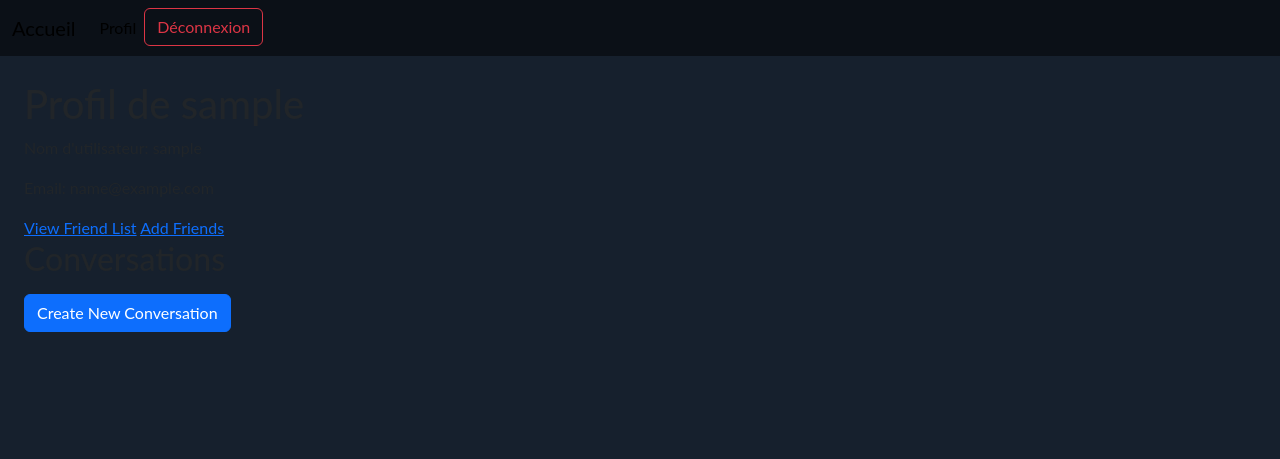
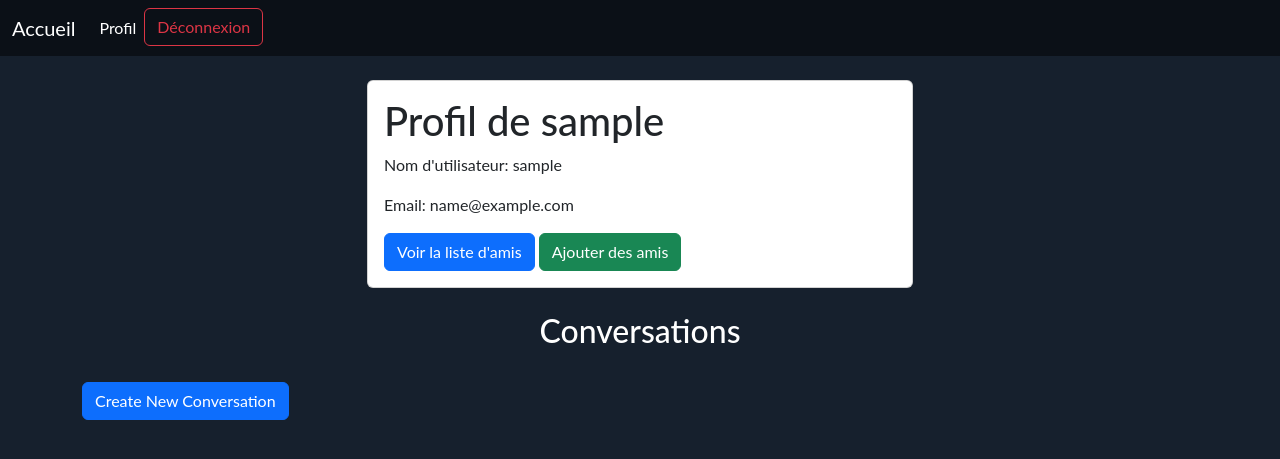
Before and after one commit to Clement-Julia/stema, a Django app: page /social/profile/ in a window 1280 px wide. Shown: the top 459 px of the page. Run offline with Django 5.2, Linux system fonts and the light colour scheme; the visitor is signed in with stand-in values (Sample User, id 1); data comes from the database, SQL or seed files in the repository; data that the repository does not hold is empty; parts of the project's set-up code (start-up, migrations or seed data) failed here and were passed over; some libraries are stand-ins or nearby versions.

Commit message:
modification navbar et css

```diff
--- a/app_chat/templates/profile.html
+++ b/app_chat/templates/profile.html
@@ -2,35 +2,53 @@
 {% block title %}Profil{% endblock %}
 {% block content %}
 <body>
-    <h1>Profil de {{ request.user.username }}</h1>
-    <p>Nom d'utilisateur: {{ request.user.username }}</p>
-    <p>Email: {{ request.user.email }}</p>
-    <a href="{% url 'friendlist_with_pk' pk=user_profile.user.id %}">View Friend List</a>
-    <a href="{% url 'add_friend' %}">Add Friends</a>
+    <div class="container">
+        <div class="row">
+            <div class="col-md-6 offset-md-3">
+                <div class="card">
+                    <div class="card-body">
+                        <h1 class="card-title">Profil de {{ request.user.username }}</h1>
+                        <p class="card-text">Nom d'utilisateur: {{ request.user.username }}</p>
+                        {% if request.user.email %}
+                            <p class="card-text">Email: {{ request.user.email }}</p>
+                        {% else %}
+                            <p class="card-text">Email : non disponible</p>
+                        {% endif %}
+                        <a href="{% url 'friendlist_with_pk' pk=user_profile.user.id %}" class="btn btn-primary">Voir la liste d'amis</a>
+                        <a href="{% url 'add_friend' %}" class="btn btn-success">Ajouter des amis</a>
                         <!-- Ajoutez d'autres informations de profil ici -->
-
-    <h2>Conversations</h2>
-    <ul>
+                    </div>
+                </div>
+            </div>
+        </div>
+        <h2 class="title_profil_conv text-center mt-4">Conversations</h2>
+        <button type="button" class="btn btn-primary mt-4" data-bs-toggle="modal" data-bs-target="#createConversationModal">
+            Create New Conversation
+        </button>
+        <div class="d-flex flex-wrap mt-4">
             {% for conversation in conversations %}
-            <li>
+                <div class="col-lg-3 col-md-4 col-sm-6 mb-4">
+                    <div class="card mx-2">
+                        <div class="card-body">
                             <a href="{% url 'chatroom' conversation.id %}">
                                 {% if conversation.title %}
-                        {{ conversation.title }}
+                                    <h5 class="card-title text-center">{{ conversation.title }}</h5>
                                 {% else %}
+                                    <h5 class="card-title">
                                         {% for participant in conversation.participants.all %}
                                             {% if participant != request.user %}
                                                 {{ participant.username }}{% if not forloop.last %}, {% endif %}
                                             {% endif %}
                                         {% endfor %}
+                                    </h5>
                                 {% endif %}
                             </a>
-            </li>
+                        </div>
+                    </div>
+                </div>
             {% endfor %}
-    </ul>
-
-    <button type="button" class="btn btn-primary" data-bs-toggle="modal" data-bs-target="#createConversationModal">
-        Create New Conversation
-    </button>
+        </div>
+    </div>
 
     <!-- Modal -->
     <div class="modal fade" id="createConversationModal" tabindex="-1" aria-labelledby="createConversationModalLabel" aria-hidden="true">
--- a/static/css/style.css
+++ b/static/css/style.css
@@ -295,3 +295,13 @@ body {
     font-size: 12px;
     color: #999;
 }
+
+/* Navbar */
+.text_navbar{
+    color: white;
+}
+
+/* Profile conversation */
+.title_profil_conv{
+    color: white;
+}
--- a/templates/navbar.html
+++ b/templates/navbar.html
@@ -1,16 +1,16 @@
 <!-- navbar.html -->
 <nav class="navbar stemaNavbar navbar-expand-lg bg-steam-darker">
     <div class="container-fluid">
-      <a class="navbar-brand" href="{% url 'home' %}">Accueil</a>
+      <a class="navbar-brand text_navbar" href="{% url 'home' %}">Accueil</a>
       <button class="navbar-toggler" type="button" data-bs-toggle="collapse" data-bs-target="#navbarNav" aria-controls="navbarNav" aria-expanded="false" aria-label="Toggle navigation">
         <span class="navbar-toggler-icon"></span>
       </button>
       <div class="collapse navbar-collapse" id="navbarNav">
-        <ul class="navbar-nav">
+        <ul class="navbar-nav test_navbar">
 
           {% if user.is_authenticated %}
           <li class="nav-item">
-            <a class="nav-link active" aria-current="page" href="{% url 'profile' %}">Profil</a>
+            <a class="nav-link text_navbar" aria-current="page" href="{% url 'profile' %}">Profil</a>
           </li>
           <li class="nav-item">
               <form class="d-flex" action="{% url 'account_logout' %}" method="post">
@@ -20,7 +20,7 @@
           </li>
           {% else %}
               <li class="nav-item">
-                <a class="nav-link active" aria-current="page" href="{% url 'account_login' %}">Connexion</a>
+                <a class="nav-link active text_navbar" aria-current="page" href="{% url 'account_login' %}">Connexion</a>
               </li>
           {% endif %}
 
```
Lines whose indentation alone changed are shown as unchanged.
